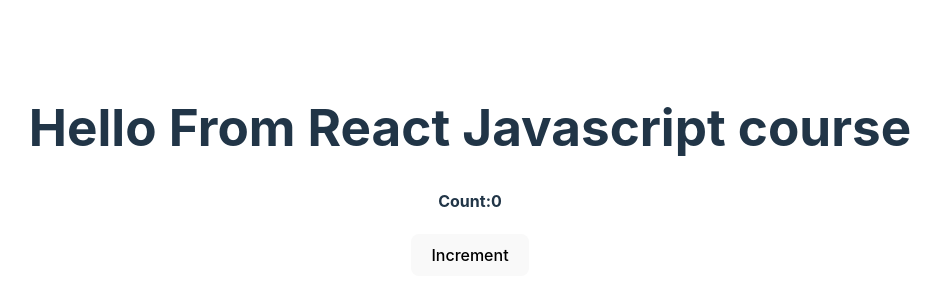
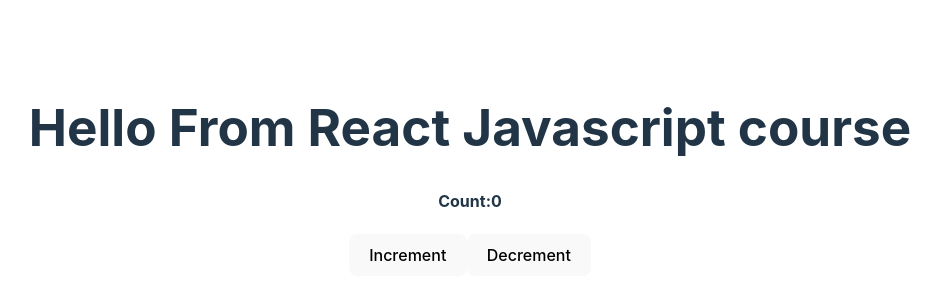
Before and after one commit to BishnuThapa/react-javascript, a React (Vite) app: page / in a window 1280 px wide. Shown: the part 230-530 px from the top of the page, without its empty margins (170-1111 px from the left). Built offline with nearby package versions, Linux system fonts and the light colour scheme.

Commit message:
decrement button on react app

```diff
--- a/src/App.jsx
+++ b/src/App.jsx
@@ -8,11 +8,16 @@ function App() {
   const increment = () => {
     setCount(count+1)
   }
+  const decrement = () => {
+    if (count>0)
+      setCount(count-1)
+  }
   return (
     <>
       <h1>Hello From React Javascript course</h1>
       <h4>Count:{count}</h4>
       <button onClick={increment} >Increment</button>
+      <button onClick={decrement} >Decrement</button>
     </>
   )
 }
```
